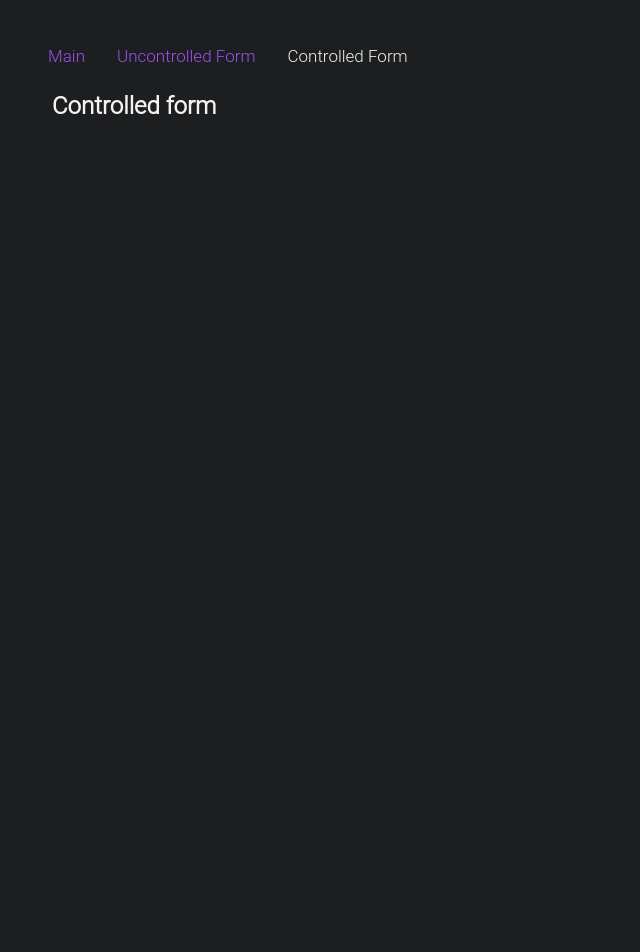
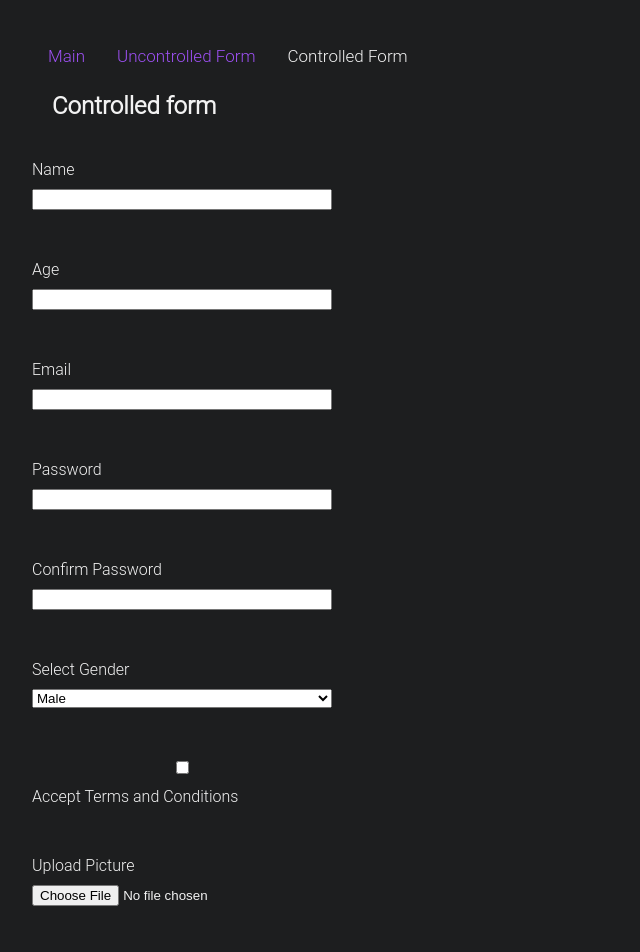
Before and after one commit to barinova/react-course, a React (Vite) app: page /form-controlled in a window 1280 px wide. Shown: the top 952 px of the page, without its empty margins (0-640 px from the left). Before the commit the page ends 800 px from the top, so only its background shows below. Built offline with nearby package versions, Linux system fonts and the light colour scheme.

Commit message:
add controlled form

```diff
--- a/package.json
+++ b/package.json
@@ -12,6 +12,7 @@
     "prepare": "husky install"
   },
   "dependencies": {
+    "@hookform/resolvers": "^4.1.3",
     "@reduxjs/toolkit": "^2.6.1",
     "react": "^19.0.0",
     "react-dom": "^19.0.0",
--- /dev/null
+++ b/src/components/FormControlled/FormControlled.css
@@ -0,0 +1,10 @@
+.form-field {
+  margin-bottom: 16px;
+}
+
+.error {
+  color: red;
+  font-size: 0.875rem;
+  margin-top: 0.25rem;
+  display: block;
+}
--- a/src/components/FormControlled/FormControlled.tsx
+++ b/src/components/FormControlled/FormControlled.tsx
@@ -1,8 +1,197 @@
+import * as yup from 'yup';
+import { yupResolver } from '@hookform/resolvers/yup';
+import { RootState } from '../../store/store.ts';
+import { useDispatch, useSelector } from 'react-redux';
+import { useNavigate } from 'react-router-dom';
+import { useForm } from 'react-hook-form';
+import { readFileAsBase64 } from '../../helper/image-reader';
+import { addFormData } from '../../store/formSlice';
+import './FormControlled.css';
+
+interface FormData {
+  name: string;
+  age: number;
+  email: string;
+  password: string;
+  confirmPassword: string;
+  gender: string;
+  terms: boolean;
+  country: string;
+  picture: FileList;
+}
+
 const FormControlled: React.FC = () => {
+  const dispatch = useDispatch();
+  const navigate = useNavigate();
+  const allCountries: string[] = useSelector(
+    (state: RootState) => state.form.countries
+  );
+
+  const validationSchema = yup.object().shape({
+    name: yup
+      .string()
+      .required('Name is required')
+      .matches(/^[A-Z]/, 'First letter must be uppercase'),
+    age: yup
+      .number()
+      .required('Age is required')
+      .positive()
+      .integer()
+      .min(1, 'Age must be at least 1')
+      .max(100, 'Age cannot exceed 100'),
+    email: yup
+      .string()
+      .required('Email is required')
+      .email('Email is not valid'),
+    password: yup
+      .string()
+      .required('Password is required')
+      .matches(
+        /^(?=.*[A-Z])(?=.*[a-z])(?=.*\d)(?=.*[@$!%*?&]).{8,}$/,
+        'Must be at least 8 characters, include 1 uppercase, 1 lowercase, 1 number, 1 special character'
+      ),
+    confirmPassword: yup
+      .string()
+      .required('Confirm Password is required')
+      .oneOf([yup.ref('password')], 'Passwords must match'),
+    gender: yup.string().required('Gender is required'),
+    terms: yup.bool().oneOf([true], 'You must accept the terms'),
+    country: yup
+      .string()
+      .required('Country is required')
+      .oneOf(allCountries, 'Country must be one of the predefined options'),
+    picture: yup
+      .mixed()
+      .test(
+        'fileSize',
+        'Picture size must be less than 1MB',
+        (value) => !value || (value && value[0]?.size <= 1048576)
+      )
+      .test(
+        'fileType',
+        'Picture must be a PNG or JPEG',
+        (value) =>
+          !value ||
+          (value && ['image/png', 'image/jpeg'].includes(value[0]?.type))
+      ),
+  });
+
+  const {
+    register,
+    handleSubmit,
+    formState: { errors, isValid },
+  } = useForm<FormData>({
+    resolver: yupResolver(validationSchema),
+    mode: 'onChange',
+  });
+
+  const onSubmit = async (data: FormData) => {
+    if (data.picture && data.picture[0]) {
+      data.picture = await readFileAsBase64(data.picture[0]);
+    }
+    dispatch(addFormData(data));
+    navigate('/');
+  };
+
   return (
     <>
-      <h2 className={'page-title'}>{'Controlled form'}</h2>
-      <form></form>
+      <h2 className={'page-title'}>Controlled form</h2>
+      <form className={'form'} onSubmit={handleSubmit(onSubmit)}>
+        <div className={'form-field'}>
+          <label className={'form-label'} htmlFor="name">
+            Name
+          </label>
+          <input type="text" id="name" {...register('name')} />
+          <span className="error">{errors.name?.message}</span>
+        </div>
+
+        <div className={'form-field'}>
+          <label className={'form-label'} htmlFor="age">
+            Age
+          </label>
+          <input type="number" id="age" {...register('age')} />
+          <span className="error">{errors.age?.message}</span>
+        </div>
+
+        <div className={'form-field'}>
+          <label className={'form-label'} htmlFor="email">
+            Email
+          </label>
+          <input type="email" id="email" {...register('email')} />
+          <span className="error">{errors.email?.message}</span>
+        </div>
+
+        <div className={'form-field'}>
+          <label className={'form-label'} htmlFor="password">
+            Password
+          </label>
+          <input type="password" id="password" {...register('password')} />
+          <span className="error">{errors.password?.message}</span>
+        </div>
+
+        <div className={'form-field'}>
+          <label className={'form-label'} htmlFor="confirmPassword">
+            Confirm Password
+          </label>
+          <input
+            type="password"
+            id="confirmPassword"
+            {...register('confirmPassword')}
+          />
+          <span className="error">{errors.confirmPassword?.message}</span>
+        </div>
+
+        <div className={'form-field'}>
+          <label className={'form-label'} htmlFor="gender">
+            Select Gender
+          </label>
+          <select id="gender" {...register('gender')}>
+            <option value="Male">Male</option>
+            <option value="Female">Female</option>
+          </select>
+          <span className="error">{errors.gender?.message}</span>
+        </div>
+
+        <div className={'form-field'}>
+          <input type="checkbox" id="terms" {...register('terms')} />
+          <label className={'form-label'} htmlFor="terms">
+            Accept Terms and Conditions
+          </label>
+          <span className="error">{errors.terms?.message}</span>
+        </div>
+
+        <div className={'form-field'}>
+          <label className={'form-label'} htmlFor="picture">
+            Upload Picture
+          </label>
+          <input type="file" id="picture" {...register('picture')} />
+          <span className="error">{errors.picture?.message}</span>
+        </div>
+
+        <div className={'form-field'}>
+          <label className={'form-label'} htmlFor="country">
+            Select Country
+          </label>
+          <input
+            type="text"
+            id="country"
+            {...register('country')}
+            list="countries"
+          />
+          <datalist id="countries">
+            {allCountries.map((country) => (
+              <option key={country} value={country} />
+            ))}
+          </datalist>
+          <span className="error">{errors.country?.message}</span>
+        </div>
+
+        {isValid}
+
+        <button type="submit" className={'form-submit'} disabled={!isValid}>
+          Submit
+        </button>
+      </form>
     </>
   );
 };
--- a/src/components/FormUncontrolled/FormUncontrolled.tsx
+++ b/src/components/FormUncontrolled/FormUncontrolled.tsx
@@ -1,5 +1,4 @@
 import { addFormData } from '../../store/formSlice';
-import './FormUncontrolled.css';
 import { useDispatch, useSelector } from 'react-redux';
 import { useNavigate } from 'react-router-dom';
 import { FC, useRef, useState } from 'react';
@@ -11,7 +10,7 @@ const FormUncontrolled: FC = () => {
   const dispatch = useDispatch();
   const navigate = useNavigate();
   const [errors, setErrors] = useState<string[]>([]);
-  const allCountries: FormData = useSelector(
+  const allCountries: string[] = useSelector(
     (state: RootState) => state.form.countries
   );
 
@@ -70,7 +69,7 @@ const FormUncontrolled: FC = () => {
     }
 
     if (!allCountries.includes(formData.country)) {
-      errors.push('Country is not valid');
+      errors.push('Country must be one of the predefined options');
     }
 
     if (formData.picture) {
@@ -120,7 +119,7 @@ const FormUncontrolled: FC = () => {
 
   return (
     <>
-      <h2 className={'page-title'}>{'Uncontrolled form'}</h2>
+      <h2 className={'page-title'}>Uncontrolled form</h2>
       <form className={'form'} onSubmit={handleSubmit}>
         <div className={'form-field'}>
           <label className={'form-label'} htmlFor="name">
@@ -195,7 +194,6 @@ const FormUncontrolled: FC = () => {
           </ul>
         )}
         <button type="submit" className={'form-submit'}>
-          {' '}
           Submit
         </button>
       </form>
--- a/src/index.css
+++ b/src/index.css
@@ -33,7 +33,9 @@ body {
 
 .form-field {
   display: flex;
+  flex-direction: column;
   gap: 10px;
+  max-width: 300px;
 }
 
 .form-submit {
```
Also changed, not shown: src/components/FormUncontrolled/FormUncontrolled.css (deleted), 1 other file (tests, documents, lock files or other folders).
